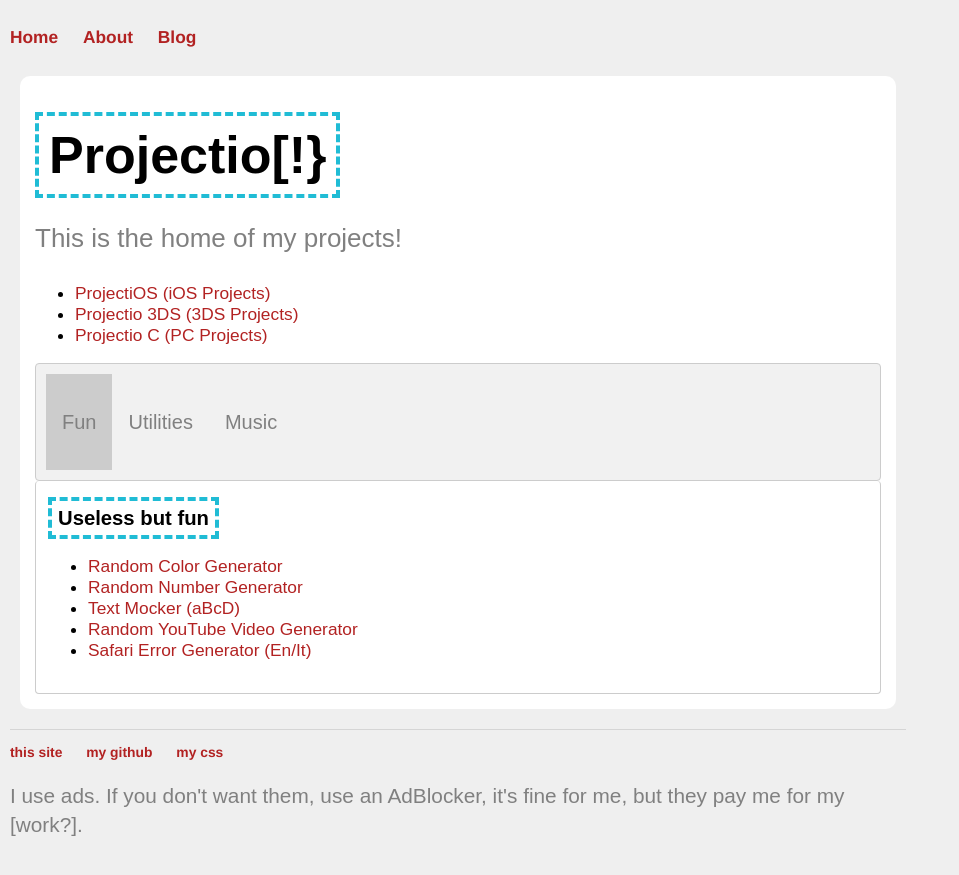
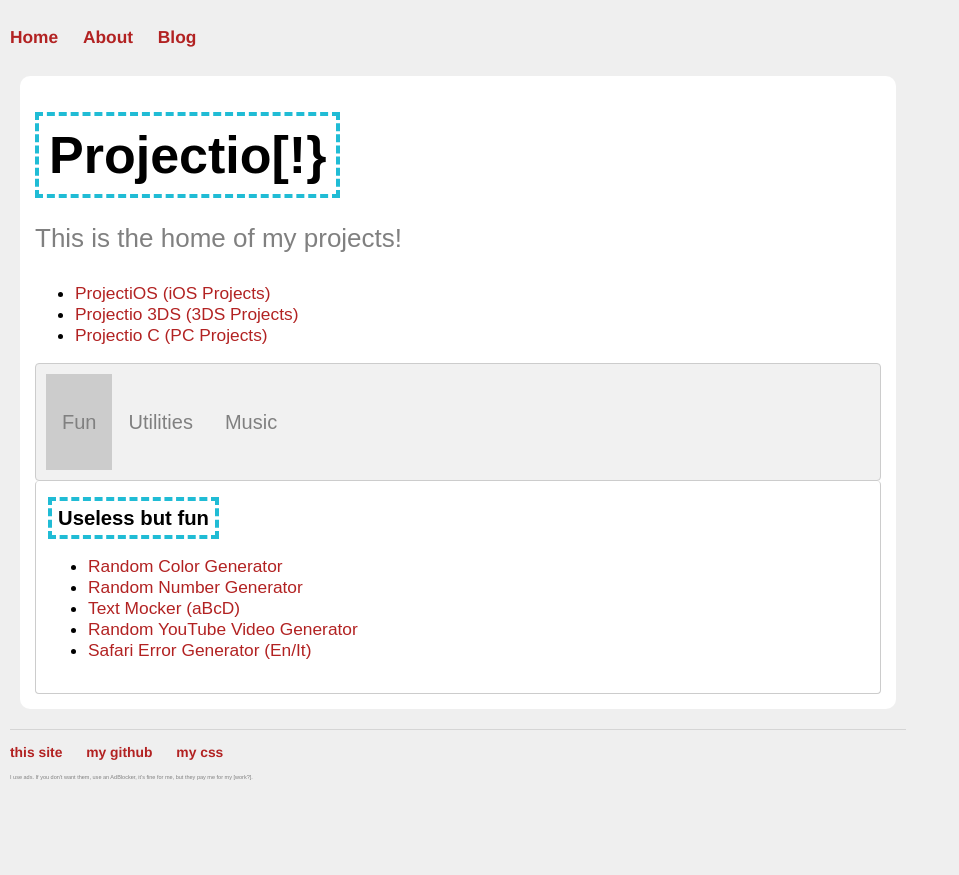
Before and after one commit to Samplasion/samplasion.github.iold, a Jekyll site: the page built from index.html, in a window 1280 px wide. Shown: the top 875 px of the page, without its empty margins (0-959 px from the left). Built offline with Jekyll 4.4.1, drawn with Linux system fonts in a browser that asks for light colours; a script that is not in the unit is left out.

Commit message:
Update main.css

```diff
--- a/css/main.css
+++ b/css/main.css
@@ -180,3 +180,14 @@ div.tab button.active {
     from: { opacity: 0; }
     to: { opacity: 1; }
 }
+
+/*Ads disclaimer*/
+#ads {
+	font-size: 0.4em;
+	animation: allLarge 2s;
+}
+@keyframes allLarge {
+	from: { width: 0px; }
+	to: { width: 100%; }
+}
+/*end*/
```
